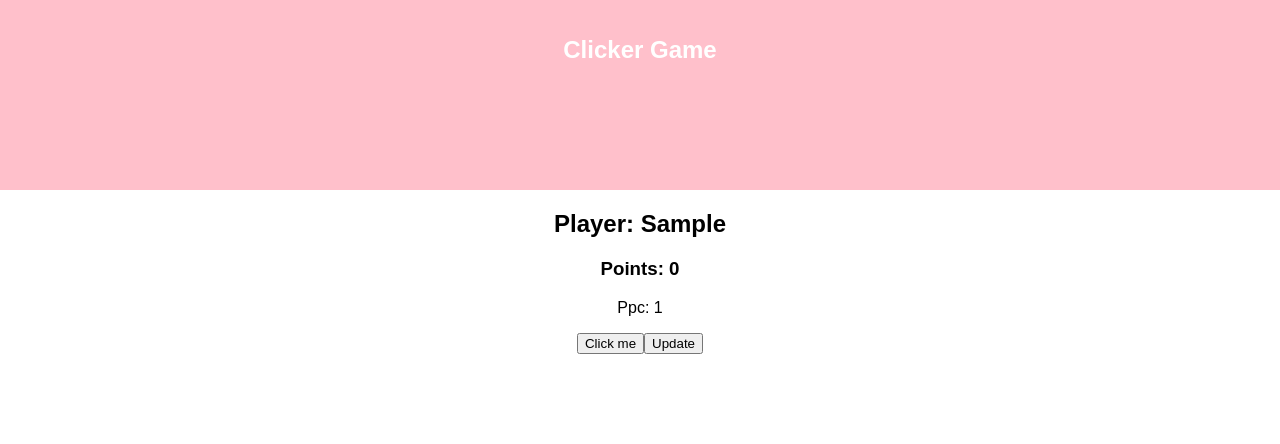
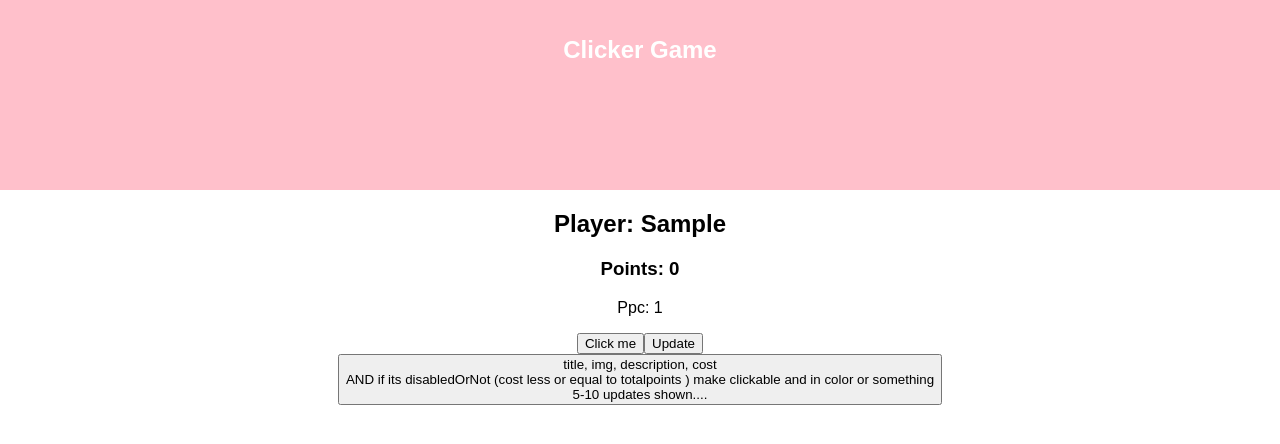
Before and after one commit to evacamilla/incremental-game-test, a React (Create React App) app: page / in a window 1280 px wide. Both pictures are taken after typing "Sample" into the empty fields and a click on the button "Set name". Shown: the top 444 px of the page. Built offline with nearby package versions, Linux system fonts and the light colour scheme.

Commit message:
Start on an update component

```diff
--- a/src/App.js
+++ b/src/App.js
@@ -3,6 +3,7 @@ import './App.css';
 import Header from './components/Header.js';
 import NameForm from './components/NameForm.js';
 import Button from './components/Button.js';
+import Updates from './components/Updates.js'
 
 class App extends Component {
 
@@ -54,6 +55,7 @@ class App extends Component {
             <Button onClick={this.increaseTotalPoints} value="Click me" />
             <Button onClick={this.makeAnUpdate} value="Update" />
             <br/>
+            <Updates />
 
           </div>
           ) : (
--- /dev/null
+++ b/src/components/Updates.js
@@ -0,0 +1,32 @@
+import React, { Component } from 'react';
+import PropTypes from 'prop-types';
+import Button from './Button.js';
+
+class Updates extends Component {
+    state = {
+        cost: 20,
+        increasedPoints: 5
+    }
+
+    handleUpdate = (event) => {
+        //send cost + increasedPoints to App.js
+        //take away that update from view, pull from array or something
+        //some animation
+        console.log(event.target.name);
+    }
+
+    render(){
+        return(
+            <div>
+                <button name='1' value='' onClick={this.handleUpdate}>
+                    title, img, description, cost <br />
+                    AND if its disabledOrNot (cost less or equal to totalpoints ) make clickable and in color or something <br/>
+                    5-10 updates shown....
+                </button>
+            </div>
+        );
+    }
+}
+
+
+export default Updates;
```
